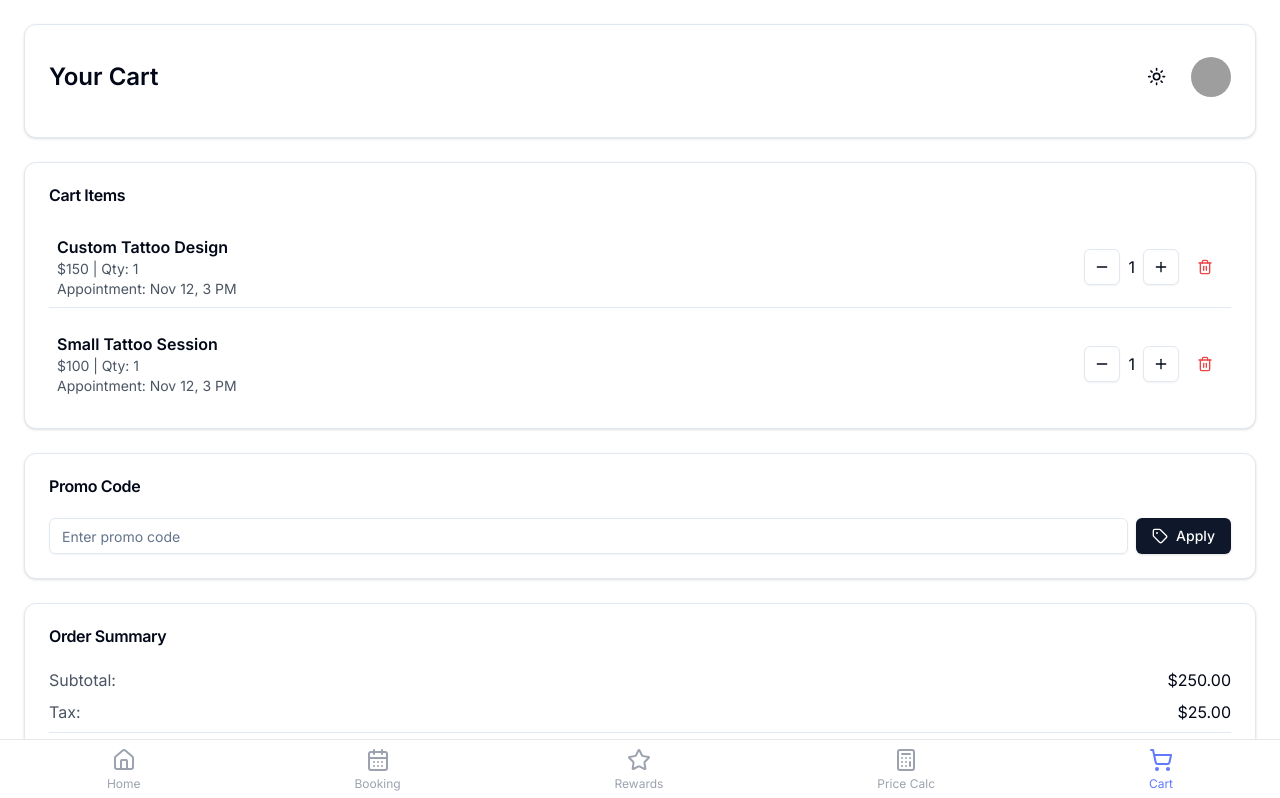
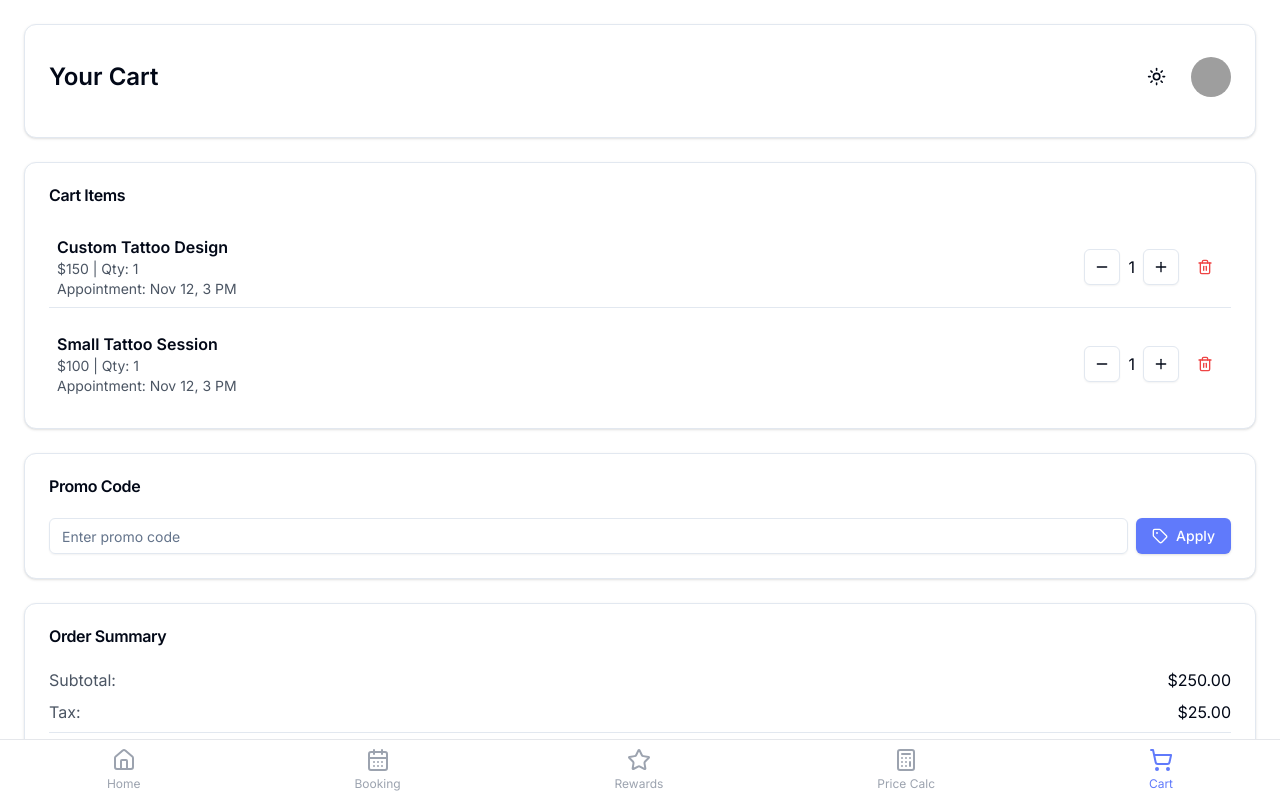
Before and after one commit to minaehab1/TattooApp-Converted, a Next.js app: page /cart in a window 1280 px wide. Shown: the top 798 px of the page. Built offline with nearby package versions, Linux system fonts and the light colour scheme; grey boxes are pictures that could not be loaded.

Commit message:
cart p 4

```diff
--- a/app/cart/page.tsx
+++ b/app/cart/page.tsx
@@ -133,9 +133,13 @@ export default function CartPage() {
                 placeholder="Enter promo code"
                 value={promoCode}
                 onChange={(e) => setPromoCode(e.target.value)}
-                className="flex-grow"
+                className="flex-grow rounded-[50px]"
               />
-              <Button onClick={handleApplyDiscount} className="bg-[#607AFB] text-white hover:bg-[#4c62c9]">
+              <Button
+                onClick={handleApplyDiscount}
+                className="text-white hover:bg-[#4c62c9] rounded-[999px]"
+                style={{ backgroundColor: '#607AFB' }}
+              >
                 <Tag className="mr-2 h-4 w-4" /> Apply
               </Button>
             </div>
@@ -184,7 +188,10 @@ export default function CartPage() {
           </CardContent>
         </Card>
 
-        <Button className="w-full !bg-[#607AFB] hover:!bg-[#4c62c9] !text-white py-6 text-lg rounded-[999px]">
+        <Button
+          className="w-full text-white py-6 text-lg rounded-[999px] hover:bg-[#4c62c9]"
+          style={{ backgroundColor: '#607AFB' }}
+        >
           Proceed to Checkout
         </Button>
 
```
